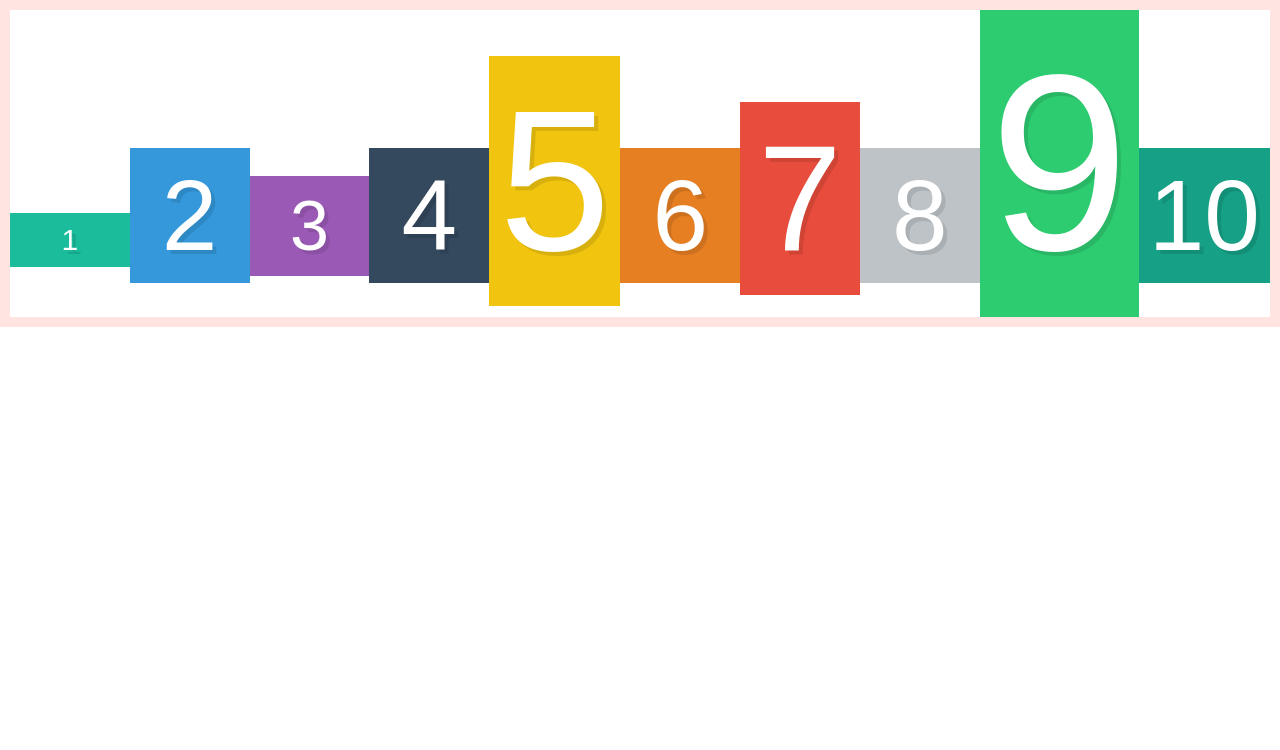
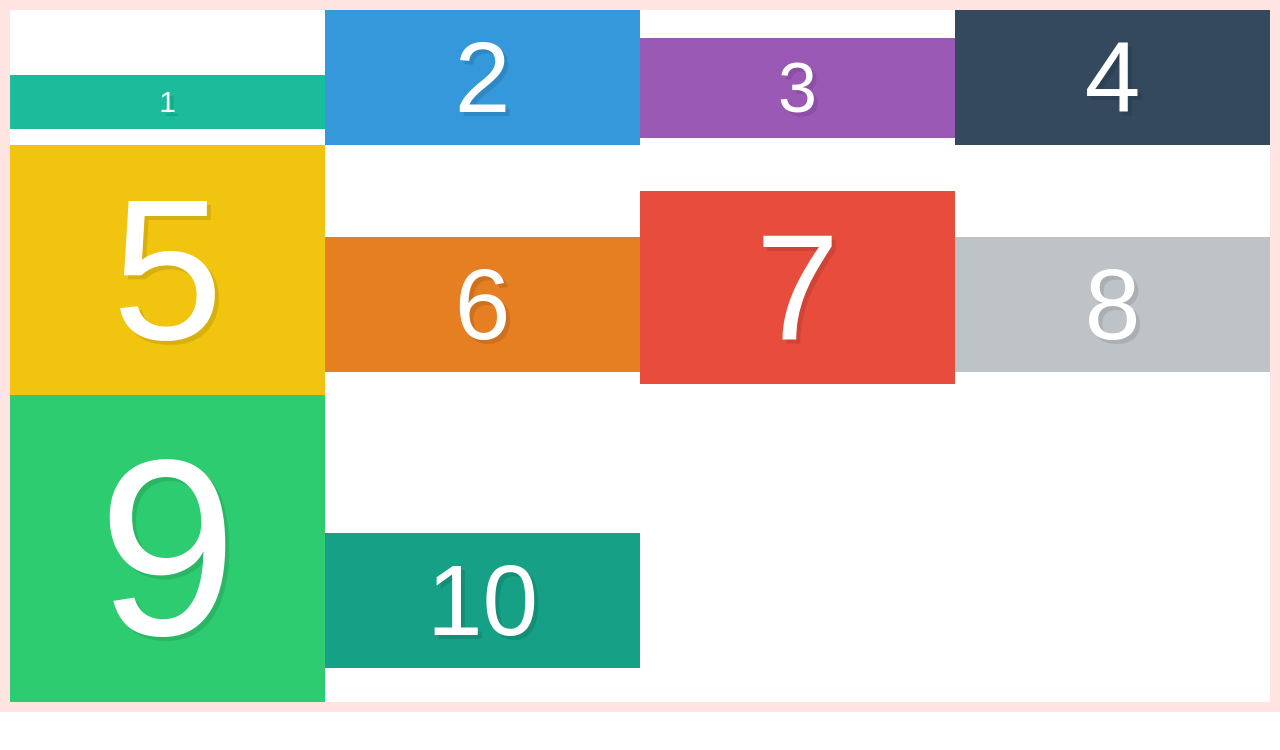
Before and after one commit to railsstudent/what-the-flexBox-2, a plain HTML site: page alignment-and-centering/index-align-items.html in a window 1280 px wide. Drawn offline with Linux system fonts and the light colour scheme.

Commit message:
Complete align-items video exercise

```diff
--- a/alignment-and-centering/style1.css
+++ b/alignment-and-centering/style1.css
@@ -35,10 +35,11 @@ input[type=reset],input[type=submit]{-webkit-appearance:button;cursor:pointer;}b
   justify-content: flex-start;
   border: solid 10px mistyrose;
   align-items: baseline;
+  flex-wrap: wrap;
 }
 
 .box {
-  flex: 1;
+  width: 25%;
 }
 
 .box1 {
```
